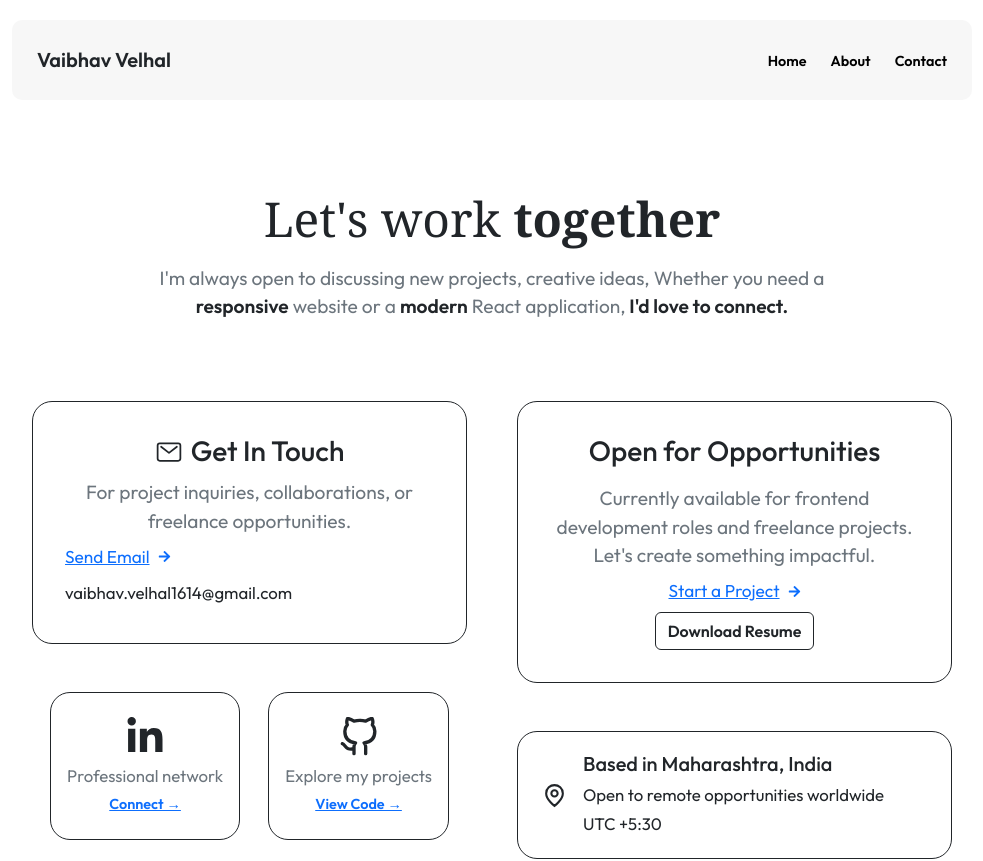
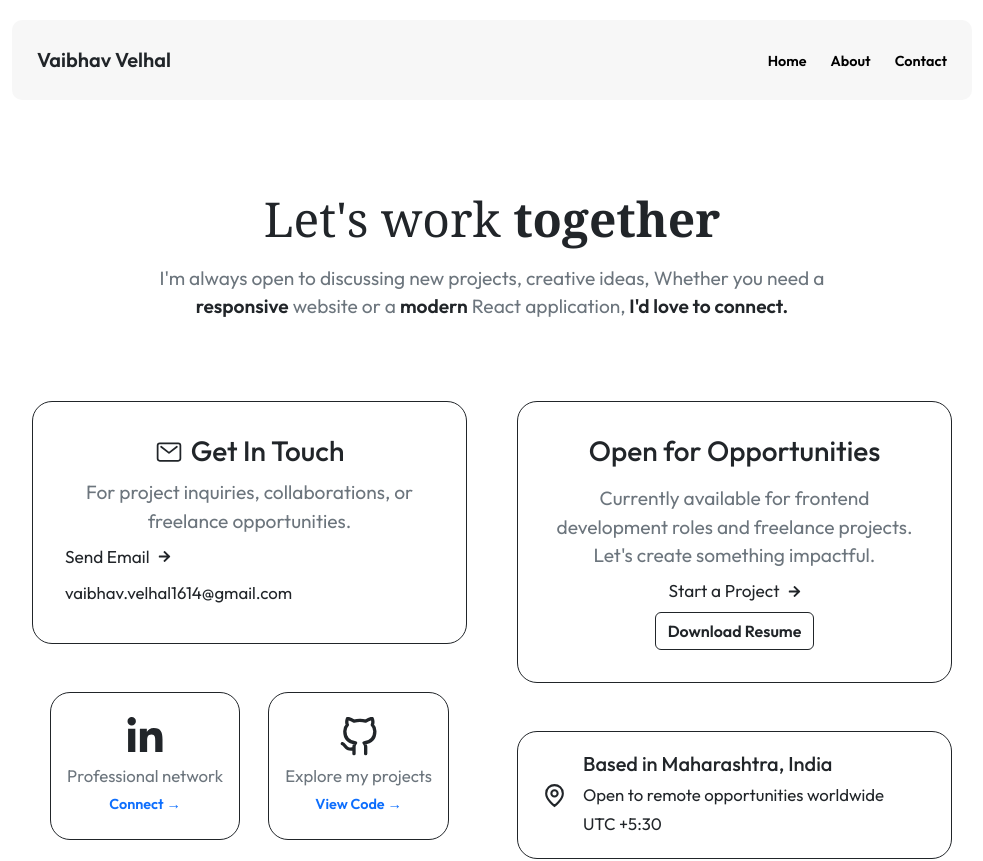
Before and after one commit to vaibhav-velhal/vaibhav-portfolio, a React (Vite) app: page /Contact in a window 1280 px wide. Shown: the top 861 px of the page, without its empty margins (148-1131 px from the left). Built offline with nearby package versions, Linux system fonts and the light colour scheme.

Commit message:
Hover effect added for link of cards in Contact page

```diff
--- a/src/pages/Contact/Contact.css
+++ b/src/pages/Contact/Contact.css
@@ -44,6 +44,15 @@
     justify-content: center;
 }
 
+.card a {
+    text-decoration: none;
+    color: #212529;
+}
+
+.card a:hover {
+    text-decoration: underline;
+}
+
 /* Location Card */
 .location-card .card {
     display: flex;
```
